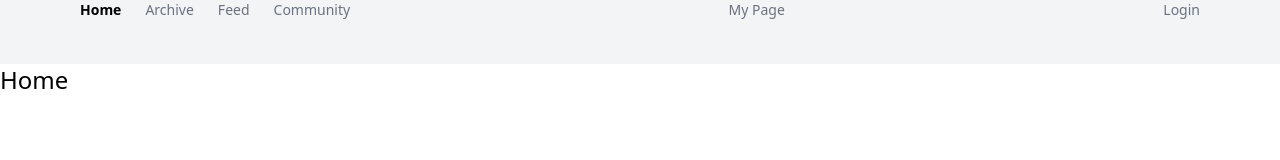
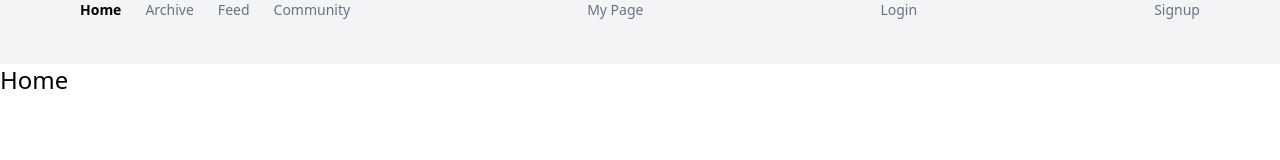
Before and after one commit to Deokive/FE, a React (Vite) app: page / in a window 1280 px wide. Shown: the top 160 px of the page. Built offline with nearby package versions, Linux system fonts and the light colour scheme; the HTML template or start-up script is replaced by a standard one.

Commit message:
feat: 네브바에 회원가입 메뉴추가

```diff
--- a/src/components/MainNavbar.tsx
+++ b/src/components/MainNavbar.tsx
@@ -44,6 +44,11 @@ const MainNavbar = () => {
             Login
           </NavLink>
         </div>
+        <div className="text-sm font-medium">
+          <NavLink to="/signup" className={linkClass}>
+            Signup
+          </NavLink>
+        </div>
       </div>
     </div>
   );
```
